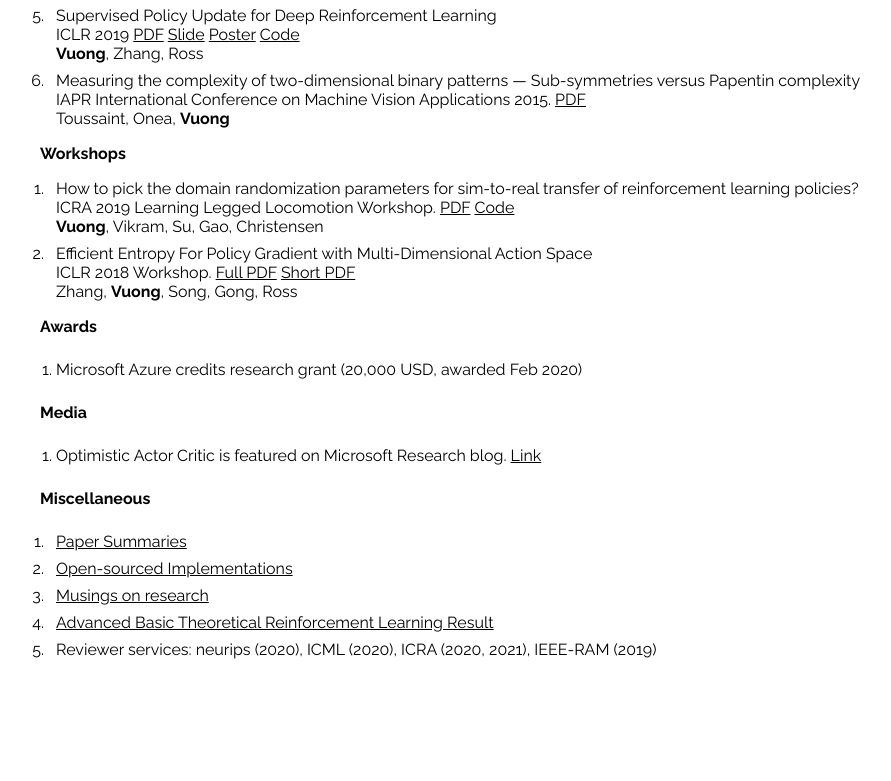
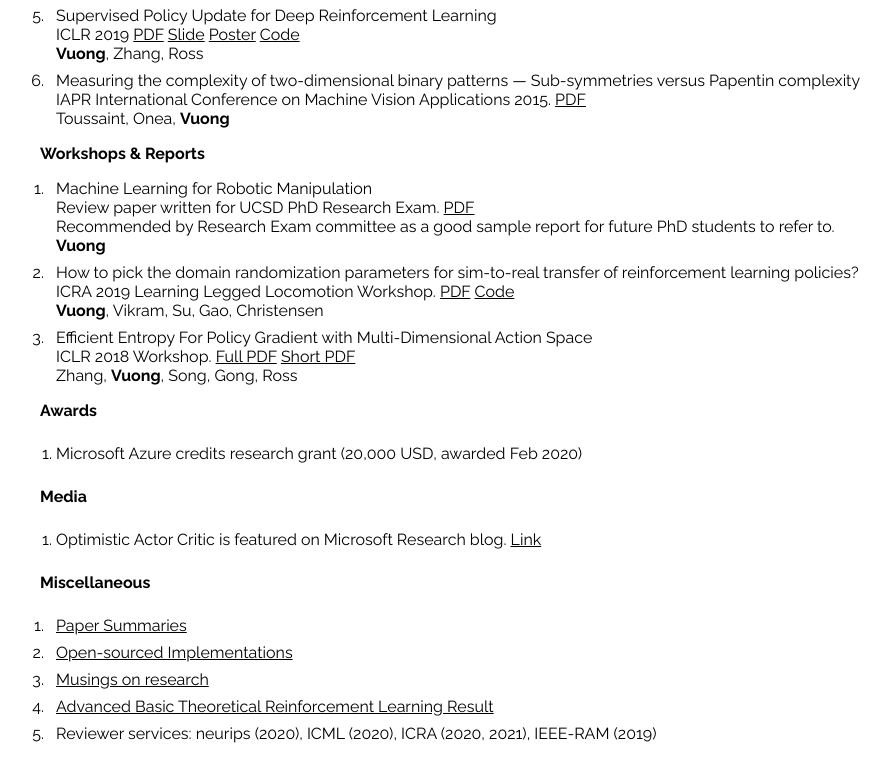
Before and after one commit to quanvuong/quanvuong.github.io, a React (Create React App) app: page / in a window 1280 px wide. Shown: the part 873-1654 px from the top of the page, without its empty margins (8-899 px from the left). Before the commit the page ends 1572 px from the top, so only its background shows below. Built offline with nearby package versions, Linux system fonts and the light colour scheme.

Commit message:
add RE paper

```diff
--- a/src/Papers.js
+++ b/src/Papers.js
@@ -72,10 +72,19 @@ class Papers extends Component {
           </ol>
         </div>
 
-        <div className="PaperHeader">Workshops</div>
+        <div className="PaperHeader">Workshops & Reports</div>
 
         <div>
           <ol>
+            <li>
+              <div className="OnePaper">
+                <div>Machine Learning for Robotic Manipulation</div>
+                <div>Review paper written for UCSD PhD Research Exam. <a href="https://arxiv.org/abs/2101.00755">PDF</a> </div>
+                <div>Recommended by Research Exam committee as a good sample report for future PhD students to refer to.</div>
+                <div> <strong>Vuong</strong> </div>
+              </div>
+            </li>
+
             <li>
               <div className="OnePaper">
                 <div>How to pick the domain randomization parameters for sim-to-real transfer of reinforcement learning policies?</div>
```
